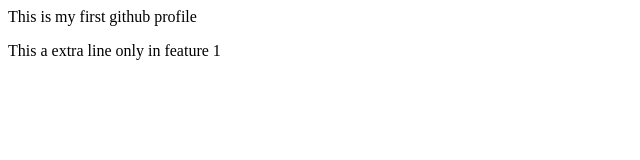
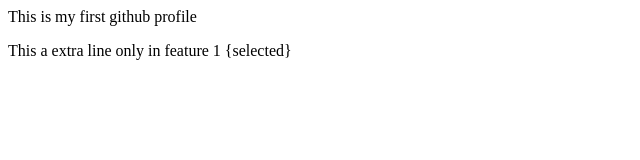
Before and after one commit to ranjith200530/web-development, a plain HTML site: page frontend/index.html in a window 1280 px wide. Shown: the full height of the page, 0-640 px from the left. Drawn offline with Linux system fonts and the light colour scheme.

Commit message:
new feature in main

```diff
--- a/frontend/index.html
+++ b/frontend/index.html
@@ -1,2 +1,2 @@
 <p> This is my first github profile </p>
-<p> This a extra line only in feature 1 </p>
+<p> This a extra line only in feature 1  {selected} </p>
```
